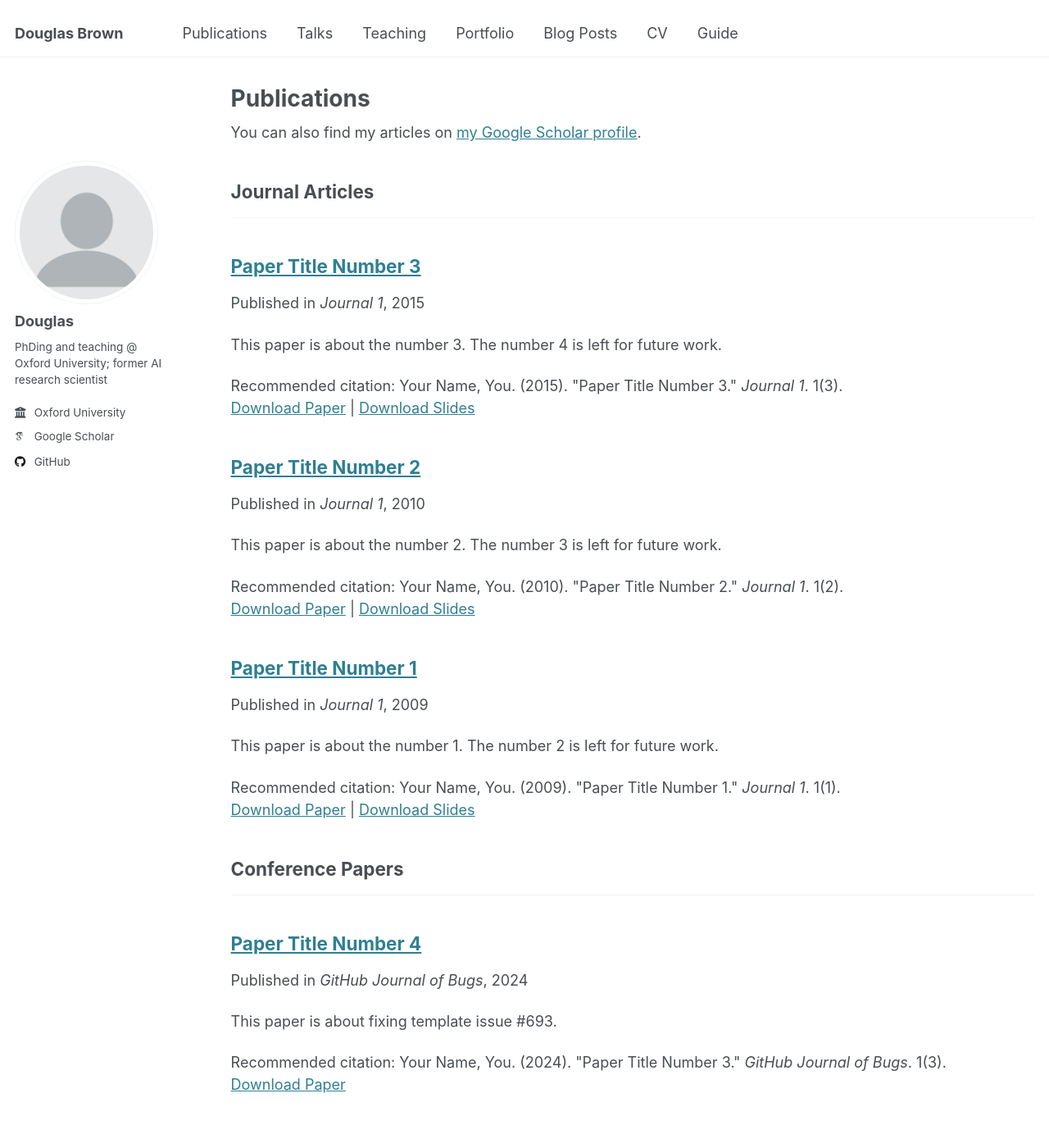
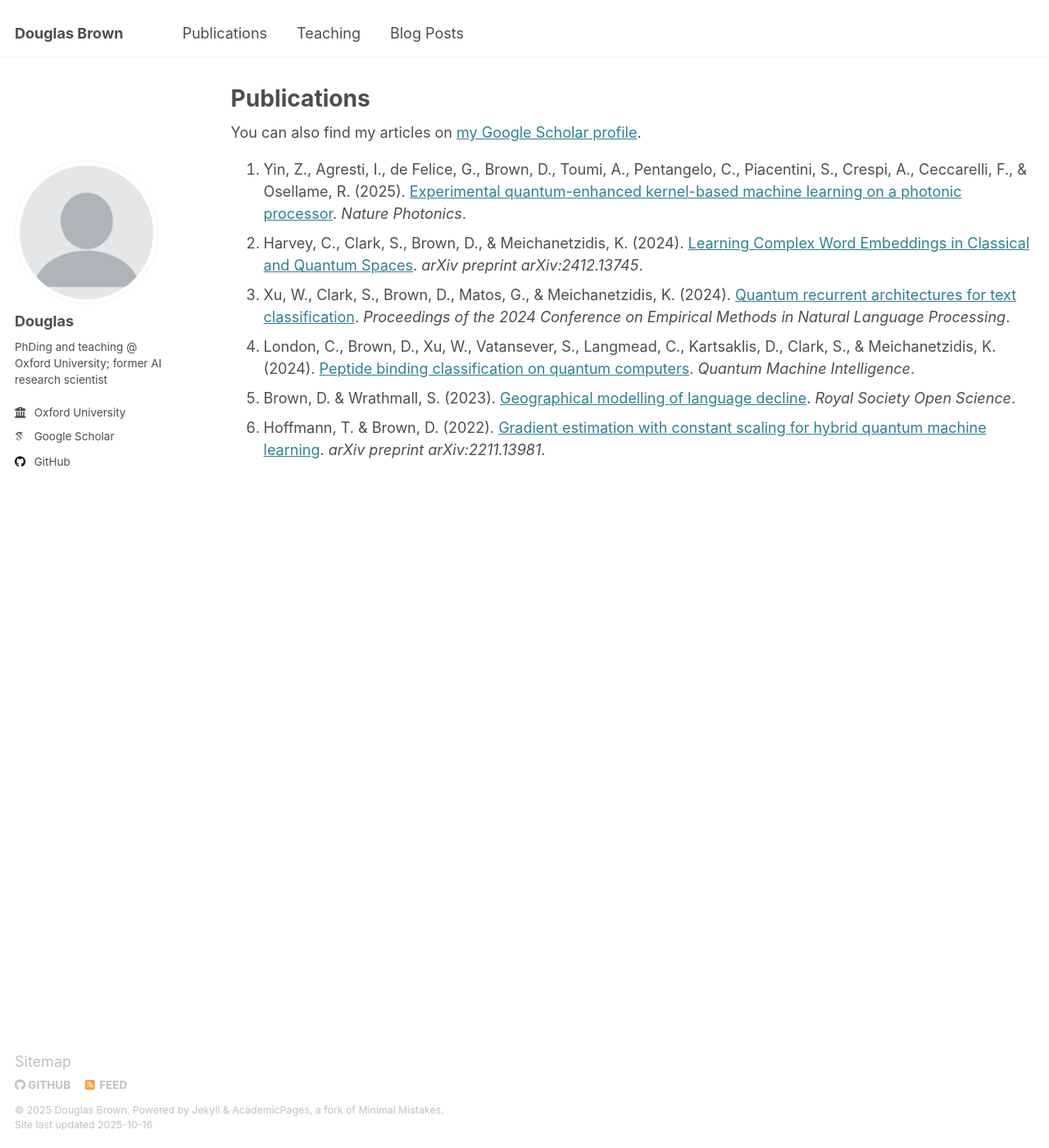
Before and after one commit to macmyn/macmyn.github.io, a Jekyll site: the page built from _pages/publications.html, in a window 1280 px wide and 1400 px high. Shown: the whole window at 82% size. Built offline with Jekyll 4.4.1, drawn with Linux system fonts in a browser that asks for light colours; some web fonts are replaced.

```diff
--- /dev/null
+++ b/_data/citations.csv
@@ -0,0 +1,7 @@
+Authors,Title,Publication,Volume,Number,Pages,Year,Publisher
+"Hoffmann, Thomas; Brown, Douglas; ",Gradient estimation with constant scaling for hybrid quantum machine learning,arXiv preprint arXiv:2211.13981,,,,2022,
+"Brown, Douglas; Wrathmall, Steven; ",Geographical modelling of language decline,Royal Society Open Science,10,5,221045,2023,The Royal Society
+"London, Charles; Brown, Douglas; Xu, Wenduan; Vatansever, Sezen; Langmead, Christopher J; Kartsaklis, Dimitri; Clark, Stephen; Meichanetzidis, Konstantinos; ",Peptide binding classification on quantum computers,Quantum Machine Intelligence,6,2,35,2024,Springer International Publishing Cham
+"Xu, Wenduan; Clark, Stephen; Brown, Douglas; Matos, Gabriel; Meichanetzidis, Konstantinos; ",Quantum recurrent architectures for text classification,Proceedings of the 2024 Conference on Empirical Methods in Natural Language Processing,,,18020-18027,2024,
+"Harvey, Carys; Clark, Stephen; Brown, Douglas; Meichanetzidis, Konstantinos; ",Learning Complex Word Embeddings in Classical and Quantum Spaces,arXiv preprint arXiv:2412.13745,,,,2024,
+"Yin, Zhenghao; Agresti, Iris; de Felice, Giovanni; Brown, Douglas; Toumi, Alexis; Pentangelo, Ciro; Piacentini, Simone; Crespi, Andrea; Ceccarelli, Francesco; Osellame, Roberto; ",Experimental quantum-enhanced kernel-based machine learning on a photonic processor,Nature Photonics,,,1-8,2025,Nature Publishing Group UK London
--- /dev/null
+++ b/_includes/publications
@@ -0,0 +1,186 @@
+{% assign pub_list = site.data.citations | sort: "Year" | reverse %}
+{% assign style = include.style | downcase | default: "apa" %}
+{% assign include_link = include.link %}
+
+{% if include.venue %}
+  {% assign venues = include.venue | downcase | split: ";" %}
+{% endif %}
+
+{% if include.year %}
+  {% assign years = include.year | split: ";" %}
+{% endif %}
+
+{% if include.title_search %}
+  {% assign searchterms = include.title_search | downcase | split: ";" %}
+{% endif %}
+
+{% if include.venue_search %}
+  {% assign venue_searchterms = include.venue_search | downcase | split: ";" %}
+{% endif %}
+
+{% if include.author %}
+  {% assign authors = include.author | downcase | split: ";" %}
+{% endif %}
+
+{% assign counter = 0 %}
+
+
+<ol>
+{% for citation in pub_list %}
+  {% if include.venue %}
+    {% assign publication = citation.Publication | downcase %}
+    {% if venues contains publication %}
+      {% assign is_venue = true %}
+    {% else %}
+      {% assign is_venue = false %}
+    {% endif %}
+  {% else %}
+    {% assign is_venue = true %}
+  {% endif %}
+
+  {% if include.year %}
+    {% if years contains citation.Year %}
+      {% assign is_year = true %}
+    {% else %}
+      {% assign is_year = false %}
+    {% endif %}
+  {% else %}
+    {% assign is_year = true %}
+  {% endif %}
+
+  {% if include.title_search %}
+    {% assign title = citation.Title | downcase %}
+    {% assign is_search = false %}
+    {% for term in searchterms %}
+      {% if title contains term %}
+        {% assign is_search = true %}
+      {% endif %}
+    {% endfor %}
+  {% else %}
+    {% assign is_search = true %}
+  {% endif %}
+
+  {% if include.venue_search %}
+    {% assign venue = citation.Publication | downcase %}
+    {% assign is_venue_search = false %}
+    {% for term in venue_searchterms %}
+      {% if venue contains term %}
+        {% assign is_venue_search = true %}
+      {% endif %}
+    {% endfor %}
+  {% else %}
+    {% assign is_venue_search = true %}
+  {% endif %}
+
+  {% if include.author %}
+    {% capture citation_Authors %}
+      {% for element in citation %}
+        {% if forloop.first %}
+          {{ element[1] }}
+        {% endif %}
+      {% endfor %}
+    {% endcapture %}
+    {% assign author_list = citation_Authors | downcase %}
+    {% assign is_author = false %}
+    {% for author in authors %}
+      {% if author_list contains author %}
+        {% assign is_author = true %}
+      {% endif %}
+    {% endfor %}
+  {% else %}
+    {% assign is_author = true %}
+  {% endif %}
+
+  {% if is_venue and is_year and is_search and is_author and is_venue_search %}
+    {% capture citation_Authors %}
+      {% for element in citation %}
+        {% if forloop.first %}
+          {{ element[1] }}
+        {% endif %}
+      {% endfor %}
+    {% endcapture %}
+
+    {% assign size = citation_Authors | size | minus: 2 %}
+    {% assign pub_authors = citation_Authors | slice: 0, size | split: ";" %}
+
+
+    {% assign last_names = "" %}
+    {% assign first_names = "" %}
+    {% for name in pub_authors %}
+      {% assign first_last = name | split: "," %}
+      {% assign first_names = first_names | append: first_last[1] %}
+      {% assign last_names = last_names | append: first_last[0] %}
+      {% if forloop.last == false %}
+        {% assign last_names = last_names | append: ";" %}
+        {% assign first_names = first_names | append: ";" %}
+      {% endif %}
+    {% endfor %}
+    {% assign first_names = first_names | split: ";" %}
+    {% assign last_names = last_names | split: ";" %}
+
+    {% assign formatted_author_list = "" %}
+
+    {% if style == "mla" or style == "chicago" %}
+      {% for first_name in first_names %}
+        {% if forloop.first == true %}
+          {% assign formatted_author_list = formatted_author_list | append: last_names[forloop.index0] | append: ", " | append: first_name | append: ";" %}
+        {% elsif forloop.first == true and forloop.last == true %}
+          {% assign formatted_author_list = formatted_author_list | append: last_names[forloop.index0] | append: ", " | append: first_name %}
+        {% elsif forloop.last == true %}
+          {% assign formatted_author_list = formatted_author_list | append: first_name | append: " " | append: last_names[forloop.index0] %}
+        {% else %}
+          {% assign formatted_author_list = formatted_author_list | append: first_name | append: " " | append: last_names[forloop.index0] | append: ";" %}
+        {% endif %}
+      {% endfor %}
+    {% elsif style == "apa" or style == "harvard" or style == "vancouver"%}
+      {% for first_name in first_names %}
+        {% assign first_initial = first_name | slice: 1 %}
+        {% assign formatted_author_list = formatted_author_list | append: last_names[forloop.index0] | append: ", " | append: first_initial %}
+        {% if style == "apa" or style == "harvard" %}
+          {% assign formatted_author_list = formatted_author_list | append: "." %}
+        {% endif %}
+        {% if forloop.last == false %}
+          {% assign formatted_author_list = formatted_author_list | append: ";" %}
+        {% endif %}
+      {% endfor %}
+    {% endif %}
+
+    {% if include_link==true %}
+      {% assign url = citation.Title | cgi_escape | prepend: "https://scholar.google.com/scholar?q=" %}
+      {% capture title_link %}<a href="{{ url }}">{{citation.Title}}</a>{% endcapture %}
+    {% else %}
+      {% assign title_link = citation.Title %}
+    {% endif %}
+
+    {% if style == "mla" %}
+      <li>
+        {{ formatted_author_list | split: ";" | array_to_sentence_string }}. "{{ title_link }}." <em>{{citation.Publication}}</em> ({{citation.Year}}).
+      </li>
+    {% elsif style == "apa" %}
+      <li>
+        {{ formatted_author_list | split: ";" | array_to_sentence_string: "&"}} ({{citation.Year}}). {{ title_link }}. <em>{{citation.Publication}}</em>.
+      </li>
+    {% elsif style == "chicago" %}
+      <li>
+        {{ formatted_author_list | split: ";" | array_to_sentence_string }}. "{{ title_link }}." <em>{{citation.Publication}}</em> ({{citation.Year}}).
+      </li>
+    {% elsif style == "harvard" %}
+      <li>
+        {{ formatted_author_list | split: ";" | array_to_sentence_string }}, {{citation.Year}}. {{ title_link }}. <em>{{citation.Publication}}</em>.
+      </li>
+    {% elsif style == "vancouver" %}
+      <li>
+        {{ formatted_author_list | split: ";" | join: ", " }}. {{ title_link }}. {{citation.Publication}}. {{citation.Year}}.
+      </li>
+    {% endif %}
+
+    {% if include.limit %}
+      {% assign counter = counter | plus: 1 %}
+      {% if counter == include.limit %}
+        {% break %}
+      {% endif %}
+    {% endif %}
+
+  {% endif %}
+{% endfor %}
+</ol>
--- a/_pages/publications.html
+++ b/_pages/publications.html
@@ -9,25 +9,6 @@ author_profile: true
   <div class="wordwrap">You can also find my articles on <a href="{{site.author.googlescholar}}">my Google Scholar profile</a>.</div>
 {% endif %}
 
-{% include base_path %}
 
-<!-- New style rendering if publication categories are defined -->
-{% if site.publication_category %}
-  {% for category in site.publication_category  %}
-    {% assign title_shown = false %}
-    {% for post in site.publications reversed %}
-      {% if post.category != category[0] %}
-        {% continue %}
-      {% endif %}
-      {% unless title_shown %}
-        <h2>{{ category[1].title }}</h2><hr />
-        {% assign title_shown = true %}
-      {% endunless %}
-      {% include archive-single.html %}
-    {% endfor %}
-  {% endfor %}
-{% else %}
-  {% for post in site.publications reversed %}
-    {% include archive-single.html %}
-  {% endfor %}
-{% endif %}
+
+{% include publications link=true%}
--- a/_pages/teaching.html
+++ b/_pages/teaching_.html
@@ -1,7 +1,7 @@
 ---
 layout: archive
 title: "Teaching"
-permalink: /teaching/
+permalink: /teaching_/
 author_profile: true
 ---
 
```
Also changed, not shown: _data/navigation.yml (+8 -8 lines), _pages/teaching.md (added, +17 -0 lines).
